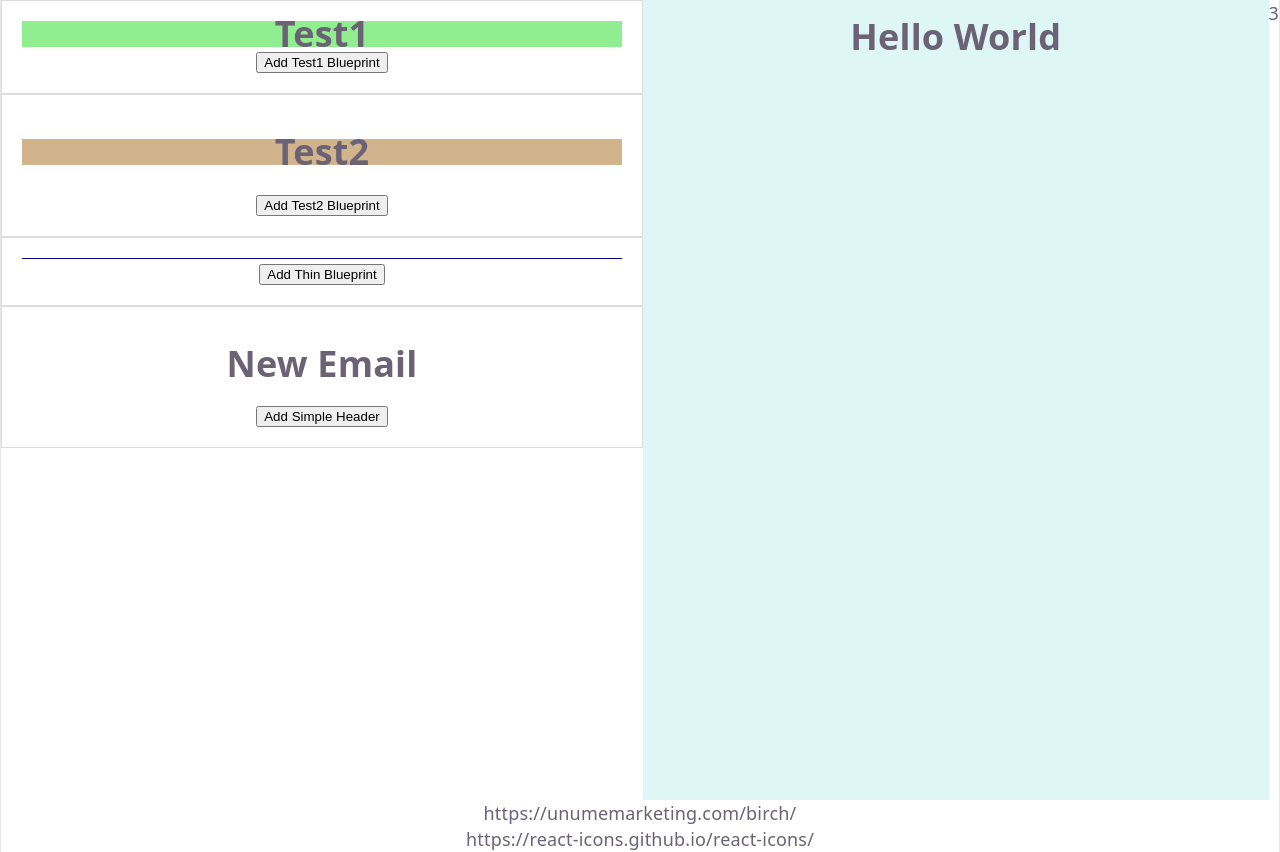
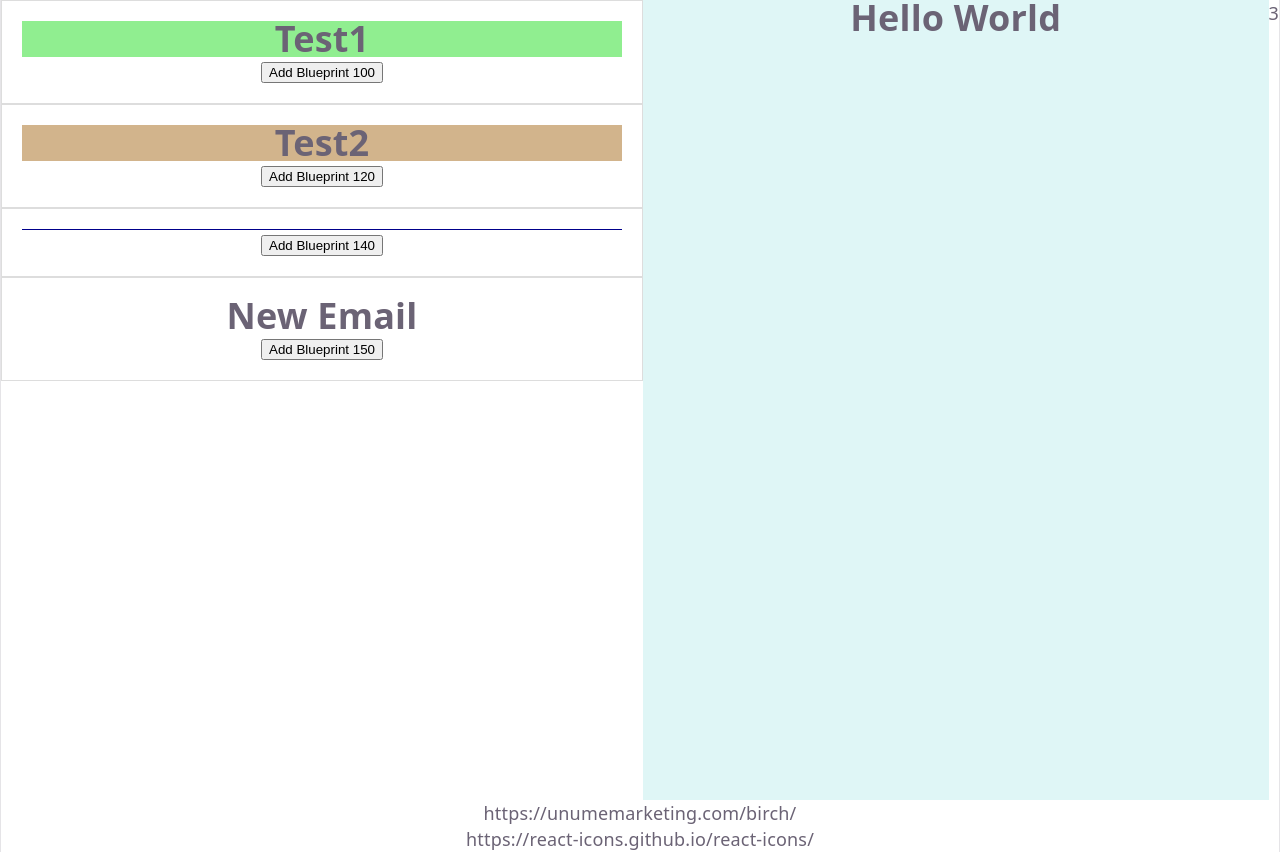
Before and after one commit to townivan/birch2-poc, a React (Vite) app: page / in a window 1280 px wide. Built offline with nearby package versions, Linux system fonts and the light colour scheme.

Commit message:
Update blueprints.ts

```diff
--- a/src/blueprints.ts
+++ b/src/blueprints.ts
@@ -31,8 +31,8 @@ interface Blueprint {
 
 export const BLUEPRINTS: Record<string, Blueprint> = {
   TEST1: {
-    name: "Test1 Blueprint",
-    template: `<div style="background: {{bg}};"><h1 style="margin:0;">{{title}}</h1></div>`,
+    name: "Blueprint 100",
+    template: `<div style="background: {{bg}};"><h1 style="margin:0;line-height: 1;">{{title}}</h1></div>`,
     defaultData: { title: "Test1", bg: "lightgreen" },
     theme: "unum",
     controls: [
@@ -41,8 +41,8 @@ export const BLUEPRINTS: Record<string, Blueprint> = {
     ],
   },
   TEST2: {
-    name: "Test2 Blueprint",
-    template: `<div style="background: {{bg}};"><h1>{{title}}</h1></div>`,
+    name: "Blueprint 120",
+    template: `<div style="background: {{bg}};"><h1 style="margin:0;line-height: 1;">{{title}}</h1></div>`,
     defaultData: { title: "Test2", bg: "tan" },
     theme: "unum",
     controls: [
@@ -51,7 +51,7 @@ export const BLUEPRINTS: Record<string, Blueprint> = {
     ],
   },
   THIN: {
-    name: "Thin Blueprint",
+    name: "Blueprint 140",
     template: `<div style="background: {{bg}}; height: 1px"></h1></div>`,
     defaultData: { title: "Test2", bg: "darkblue" },
     theme: "unum",
@@ -59,8 +59,8 @@ export const BLUEPRINTS: Record<string, Blueprint> = {
     controls: [{ label: "Background Color", key: "bg", type: "color" }],
   },
   HEADER: {
-    name: "Simple Header",
-    template: `<div style="background: {{bg}};"><h1>{{title}}</h1></div>`,
+    name: "Blueprint 150",
+    template: `<div style="background: {{bg}};"><h1 style="margin:0;line-height: 1;">{{title}}</h1></div>`,
     defaultData: { title: "New Email", bg: "#ffffff" },
     theme: "unum",
     controls: [
@@ -69,7 +69,7 @@ export const BLUEPRINTS: Record<string, Blueprint> = {
     ],
   },
   IMAGE_TEXT: {
-    name: "Image + Caption",
+    name: "Blueprint 160",
     template: `<div><img src="{{url}}" /><p>{{caption}}</p></div>`,
     defaultData: {
       url: "https://placehold.co/600x400",
```
